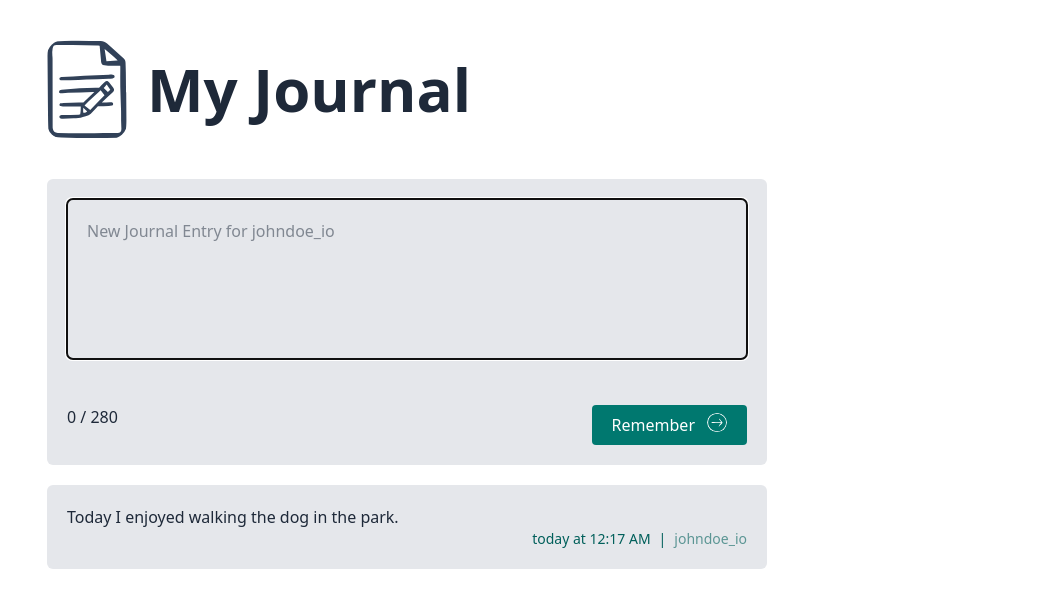
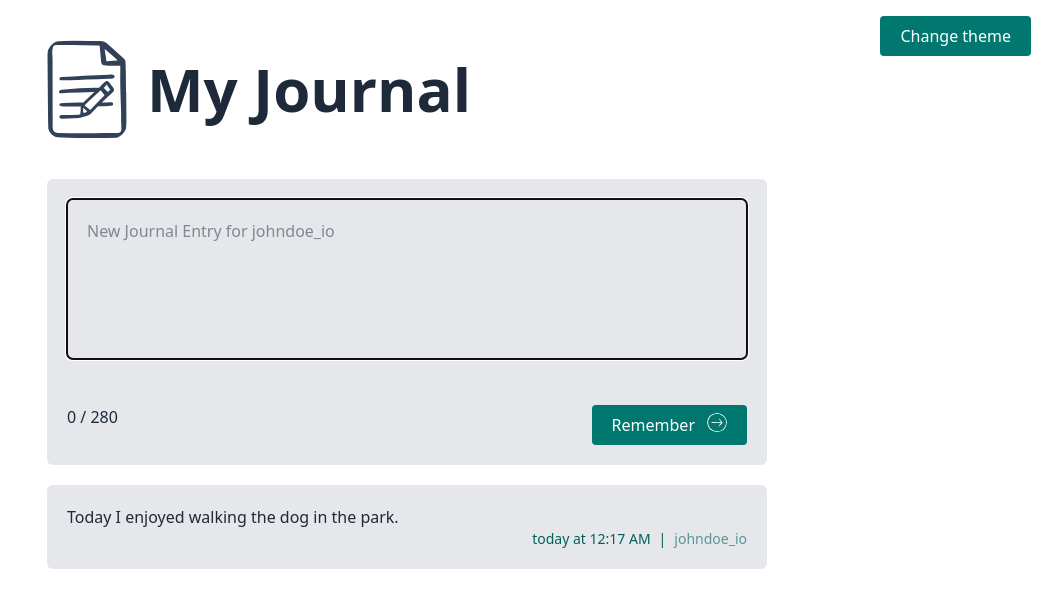
Before and after one commit to Guilherme-Ferreti/TS-Journal, a Vue app: page / in a window 1280 px wide. Shown: the top 608 px of the page, without its empty margins (233-1280 px from the left). Built offline with nearby package versions, Linux system fonts and the light colour scheme.

Commit message:
feat: change color theme

```diff
--- a/index.html
+++ b/index.html
@@ -1,10 +1,10 @@
 <!doctype html>
-<html lang="">
+<html lang="en">
   <head>
     <meta charset="UTF-8" />
     <link
+      href="/favicon.ico"
       rel="icon"
-      href="/favicon.ico"
     />
     <meta
       name="viewport"
@@ -15,8 +15,8 @@
   <body>
     <div id="app"></div>
     <script
+      src="/src/main.ts"
       type="module"
-      src="/src/main.ts"
     ></script>
   </body>
 </html>
--- a/package.json
+++ b/package.json
@@ -18,6 +18,7 @@
   },
   "dependencies": {
     "@tailwindcss/vite": "^4.1.16",
+    "@vueuse/core": "^14.0.0",
     "date-fns": "^4.1.0",
     "nanoid": "^5.1.6",
     "prettier-plugin-organize-attributes": "^1.0.0",
--- a/src/App.vue
+++ b/src/App.vue
@@ -1,4 +1,5 @@
 <template>
+  <ColorSchemeToggle />
   <main class="m-auto max-w-200 p-10">
     <TheHeader />
     <EntryEditor @created="handleEntryCreated($event)" />
@@ -19,6 +20,7 @@ import EntryEditor from '@/components/EntryEditor.vue';
 import TheHeader from '@/components/TheHeader.vue';
 import { nanoid } from 'nanoid';
 import { ref } from 'vue';
+import ColorSchemeToggle from './components/ColorSchemeToggle.vue';
 import type Entry from './types/Entry';
 
 const entries = ref<Entry[]>([
--- a/src/assets/css/main.css
+++ b/src/assets/css/main.css
@@ -1,3 +1,5 @@
 @import 'tailwindcss';
 
 @import './_reset.css';
+
+@custom-variant dark (&:where([data-theme=dark], [data-theme=dark] *));
--- /dev/null
+++ b/src/components/ColorSchemeToggle.vue
@@ -0,0 +1,27 @@
+<template>
+  <button
+    class="absolute top-4 right-4"
+    @click="toggleColorScheme"
+  >
+    Change theme
+  </button>
+</template>
+
+<script setup lang="ts">
+import { usePreferredColorScheme } from '@vueuse/core';
+import { onMounted } from 'vue';
+
+const preferredColor = usePreferredColorScheme();
+
+const htmlEl = document.querySelector('html') as HTMLElement;
+
+onMounted(() => {
+  htmlEl.dataset.theme = preferredColor.value === 'light' ? 'light' : 'dark';
+});
+
+function toggleColorScheme() {
+  const currentTheme = document.querySelector('html')?.dataset.theme;
+
+  htmlEl.dataset.theme = currentTheme === 'light' ? 'dark' : 'light';
+}
+</script>
```
Also changed, not shown: 1 other file (tests, documents, lock files or other folders).
